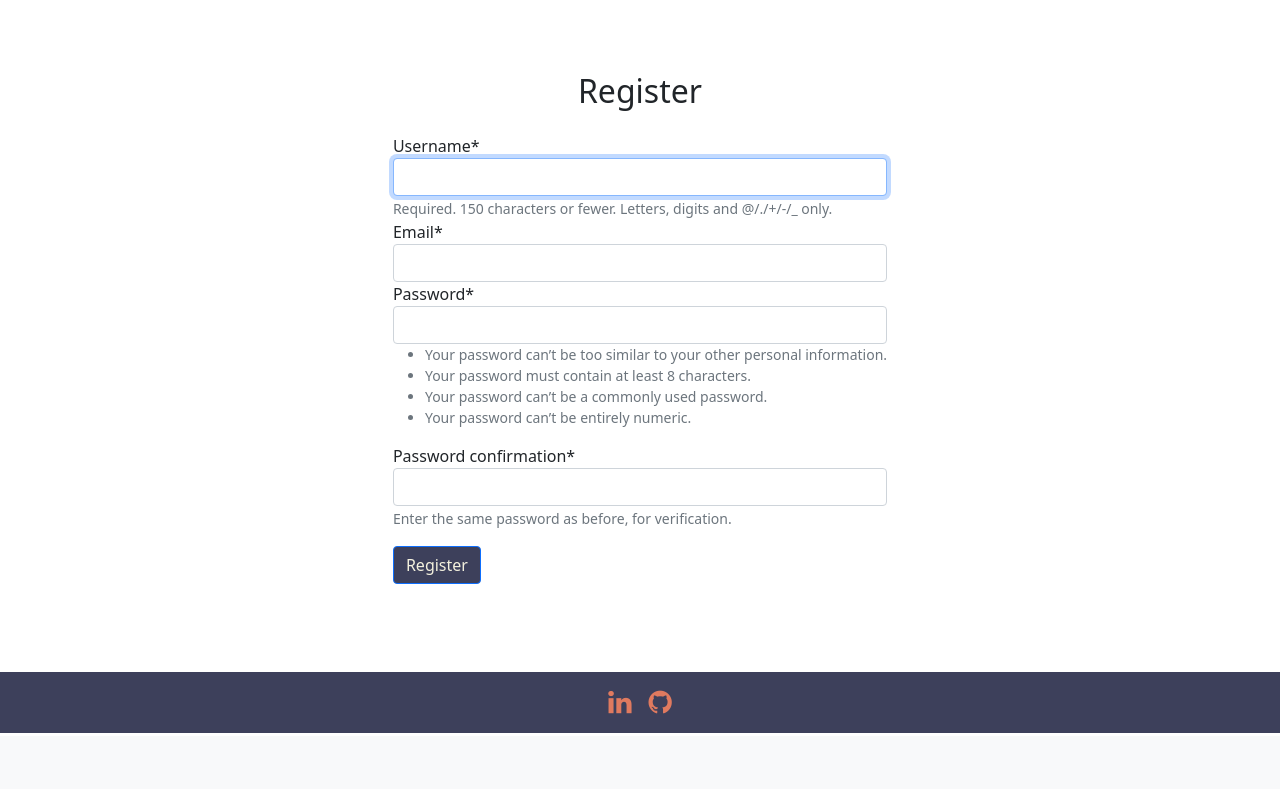
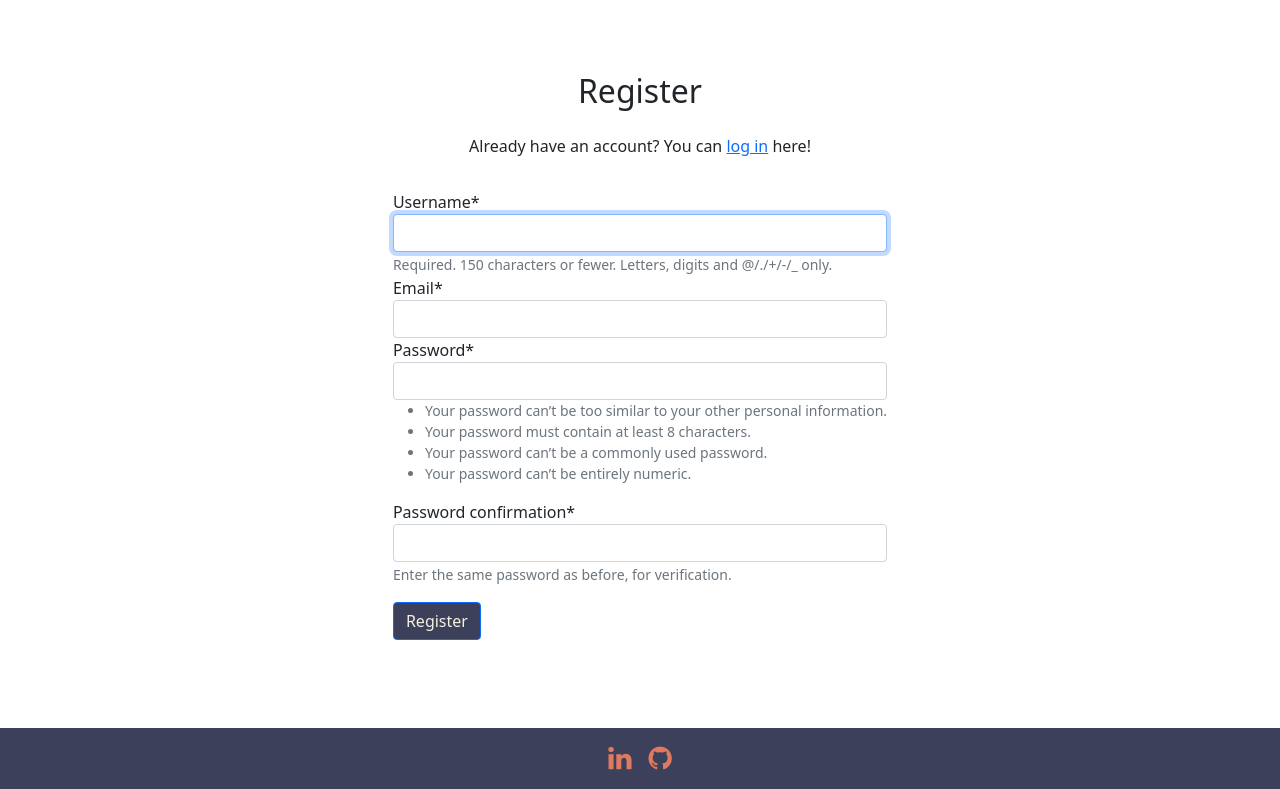
Before and after one commit to DoriCzele/dogomugs, a Django app: page /account/register in a window 1280 px wide. Shown: the part 64-853 px from the top of the page. Before the commit the page ends 797 px from the top, so only its background shows below. Run offline with Django 4.2, Linux system fonts and the light colour scheme; some libraries are stand-ins or nearby versions.

Commit message:
Add register/login prompt and links to forms

```diff
--- a/accounts/templates/register.html
+++ b/accounts/templates/register.html
@@ -11,6 +11,15 @@
 			</div>
 		</div>
 	</div>
+
+	<div class="row">
+		<div class="col">
+			<div class="d-flex p-2 bd-highlight justify-content-center">
+				<p>Already have an account? You can <a href="/account/login">log in</a> here!</p>
+			</div>
+		</div>
+	</div>
+
 	<div class="row">
 		<div class="col">
 			<div class="d-flex p-2 bd-highlight justify-content-center">
```
Also changed, not shown: accounts/templates/login.html (+9 -0 lines). Lines whose indentation alone changed are shown as unchanged.
